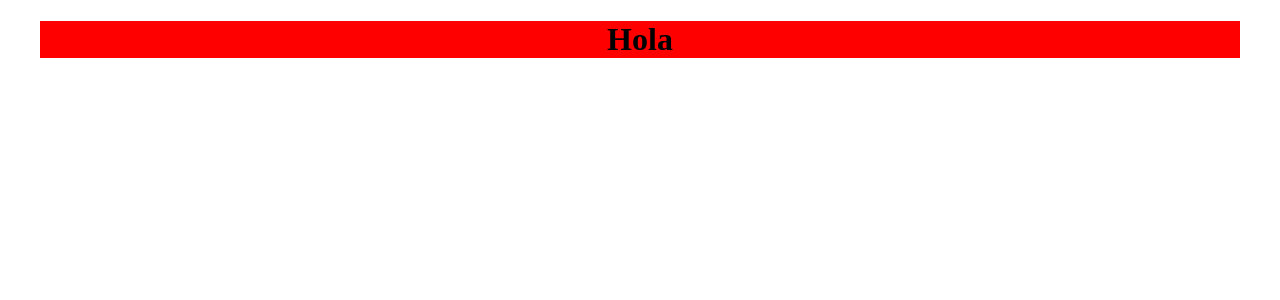
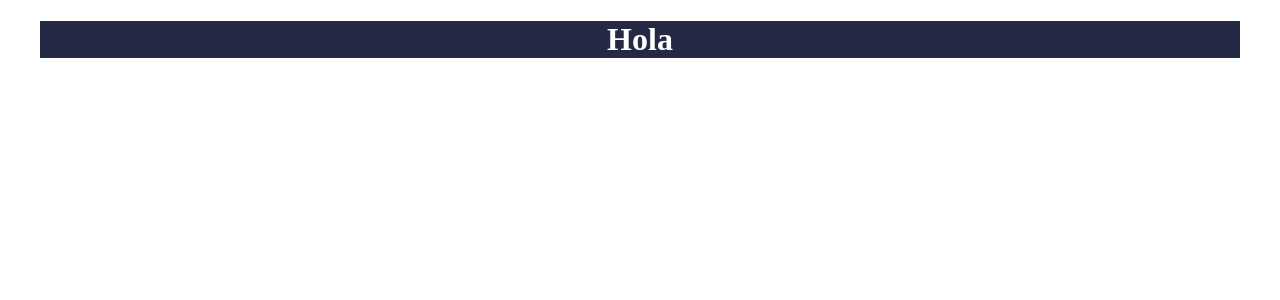
Before and after one commit to codeDude64/baby-showe-invitation, a React (Vite) app: page / in a window 1280 px wide. Shown: the top 300 px of the page. Built offline with nearby package versions, Linux system fonts and the light colour scheme.

Commit message:
add a theme setup

```diff
--- a/package.json
+++ b/package.json
@@ -14,7 +14,8 @@
     "@mui/material": "^5.10.13",
     "@mui/styles": "^5.10.10",
     "react": "^18.2.0",
-    "react-dom": "^18.2.0"
+    "react-dom": "^18.2.0",
+    "tss-react": "^4.4.4"
   },
   "devDependencies": {
     "@types/react": "^18.0.24",
--- a/src/components/Header/Header.tsx
+++ b/src/components/Header/Header.tsx
@@ -1,7 +1,7 @@
 import useStyles from './useStyles';
 
 const Header = () => {
-  const classes = useStyles();
+  const { classes } = useStyles();
 
   return <h1 className={classes.root}> Hola </h1>;
 };
--- a/src/components/Header/useStyles.tsx
+++ b/src/components/Header/useStyles.tsx
@@ -1,11 +1,11 @@
-import makeStyles from '@mui/styles/makeStyles';
+import { makeStyles } from '../../layouts/theme';
 
-export default makeStyles(
-  () => ({
-    root: {
-      textAlign: 'center',
-      backgroundColor: 'red',
-    },
-  }),
-  { name: 'Header' },
-);
+const useStyles = makeStyles({ name: 'MyComponent' })((theme) => ({
+  root: {
+    textAlign: 'center',
+    backgroundColor: theme.pallete.primaryColor,
+    color: 'white',
+  },
+}));
+
+export default useStyles;
--- /dev/null
+++ b/src/layouts/theme-cache.ts
@@ -0,0 +1,6 @@
+import createCache from '@emotion/cache';
+
+export default createCache({
+  key: 'mui',
+  prepend: true,
+});
--- /dev/null
+++ b/src/layouts/theme.ts
@@ -0,0 +1,9 @@
+import { createMakeAndWithStyles } from 'tss-react';
+
+const theme = () => ({
+  pallete: {
+    primaryColor: '#262945',
+  },
+});
+
+export const { makeStyles } = createMakeAndWithStyles({ useTheme: theme });
```
Also changed, not shown: 1 other file (tests, documents, lock files or other folders).
